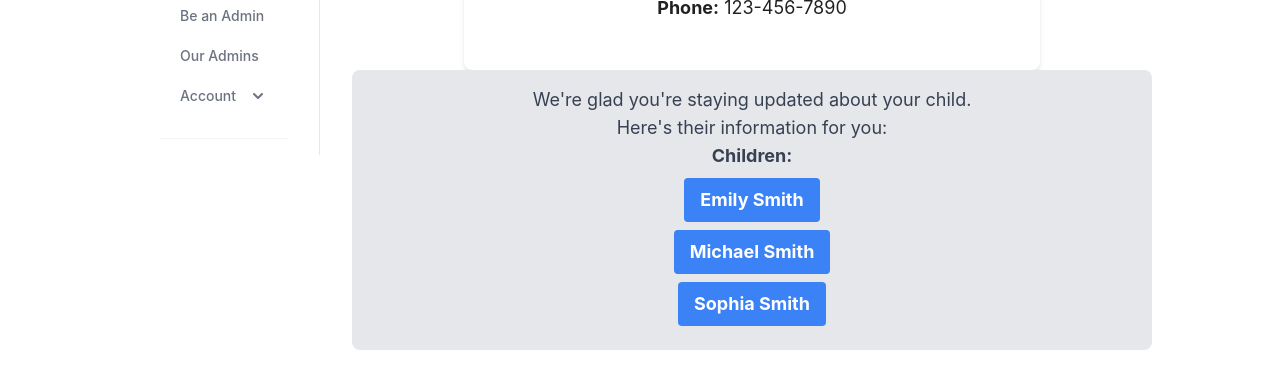
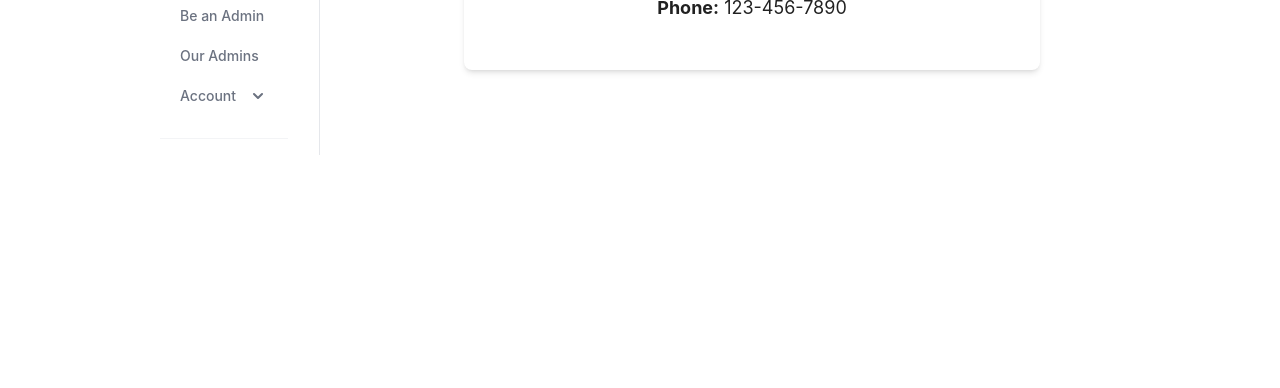
Before and after one commit to mohammadAbdin/final-project, a React (Vite) app: page /parent-profile in a window 1280 px wide. Shown: the part 318-706 px from the top of the page. Built offline with nearby package versions, Linux system fonts and the light colour scheme.

Commit message:
merging and editing reut

```diff
--- a/src/App.tsx
+++ b/src/App.tsx
@@ -3,8 +3,7 @@ import SideBar from "./Components/SideBar/SideBar";
 import Navbar from "./Components/Navbar/Navbar";
 import StudentSchedule from "./Pages/Student/StudentSchedule/StudentSchedule";
 import TeacherSchedule from "./Pages/Teacher/TeacherSchedule/TeacherSchedule";
-// import Parent from './Pages/Parent/Parent'
-// import ExampleParentProfile from './Pages/Parent/ParentProfile'
+
 import ParentProfilePage from "./Pages/ParentProfilePage/ParentProfilePage";
 
 import AddUser from "./Pages/Manager/AddUser/AddUser";
--- a/src/Components/Parent/ChildrenList/ChildrenList.tsx
+++ /dev/null
@@ -1,43 +0,0 @@
-import React from 'react'
-
-interface Child {
-  id: number
-  name: string
-}
-
-interface ChildrenListProps {
-  children: Child[]
-  onChildSelect: (childId: number) => void
-}
-
-const ChildrenList: React.FC<ChildrenListProps> = ({
-  children,
-  onChildSelect,
-}) => {
-  return (
-    <div className="bg-gray-200 p-4 rounded-lg mb-6 text-gray-700">
-      <p className="text-lg">
-        We're glad you're staying updated about your child.
-      </p>
-      <p className="text-lg">Here's their information for you:</p>
-
-      <div>
-        <h3 className="text-lg font-bold mb-2">Children:</h3>
-        <ul>
-          {children.map((child) => (
-            <li key={child.id} className="text-lg mb-2">
-              <button
-                className="bg-blue-500 hover:bg-blue-700 text-white font-bold py-2 px-4 rounded"
-                onClick={() => onChildSelect(child.id)}
-              >
-                {child.name}
-              </button>
-            </li>
-          ))}
-        </ul>
-      </div>
-    </div>
-  )
-}
-
-export default ChildrenList
--- a/src/Pages/ParentProfilePage/ParentProfilePage.tsx
+++ b/src/Pages/ParentProfilePage/ParentProfilePage.tsx
@@ -1,47 +1,24 @@
-import React, { useState } from 'react'
-import ParentCard from '../../Components/Parent/ParentCard/ParentCard'
-import ChildrenList from '../../Components/Parent/ChildrenList/ChildrenList'
-
-interface Child {
-  id: number
-  name: string
-}
+import React from "react";
+import ParentCard from "../../Components/Parent/ParentCard/ParentCard";
 
 interface Parent {
-  name: string
-  email: string
-  phone: string
-  children: Child[]
+  name: string;
+  email: string;
+  phone: string;
 }
 
 const ParentProfilePage: React.FC = () => {
   const parentData: Parent = {
-    name: 'John Smith',
-    email: 'john@example.com',
-    phone: '123-456-7890',
-    children: [
-      { id: 1, name: 'Emily Smith' },
-      { id: 2, name: 'Michael Smith' },
-      { id: 3, name: 'Sophia Smith' },
-    ],
-  }
-
-  const [selectedChild, setSelectedChild] = useState<number | null>(null)
-
-  const handleChildSelect = (childId: number) => {
-    setSelectedChild(childId)
-    // TODO: need to add Link to child profile by id
-  }
+    name: "John Smith",
+    email: "john@example.com",
+    phone: "123-456-7890",
+  };
 
   return (
     <div>
       <ParentCard parent={parentData} />
-      <ChildrenList
-        children={parentData.children}
-        onChildSelect={handleChildSelect}
-      />
     </div>
-  )
-}
+  );
+};
 
-export default ParentProfilePage
+export default ParentProfilePage;
```
